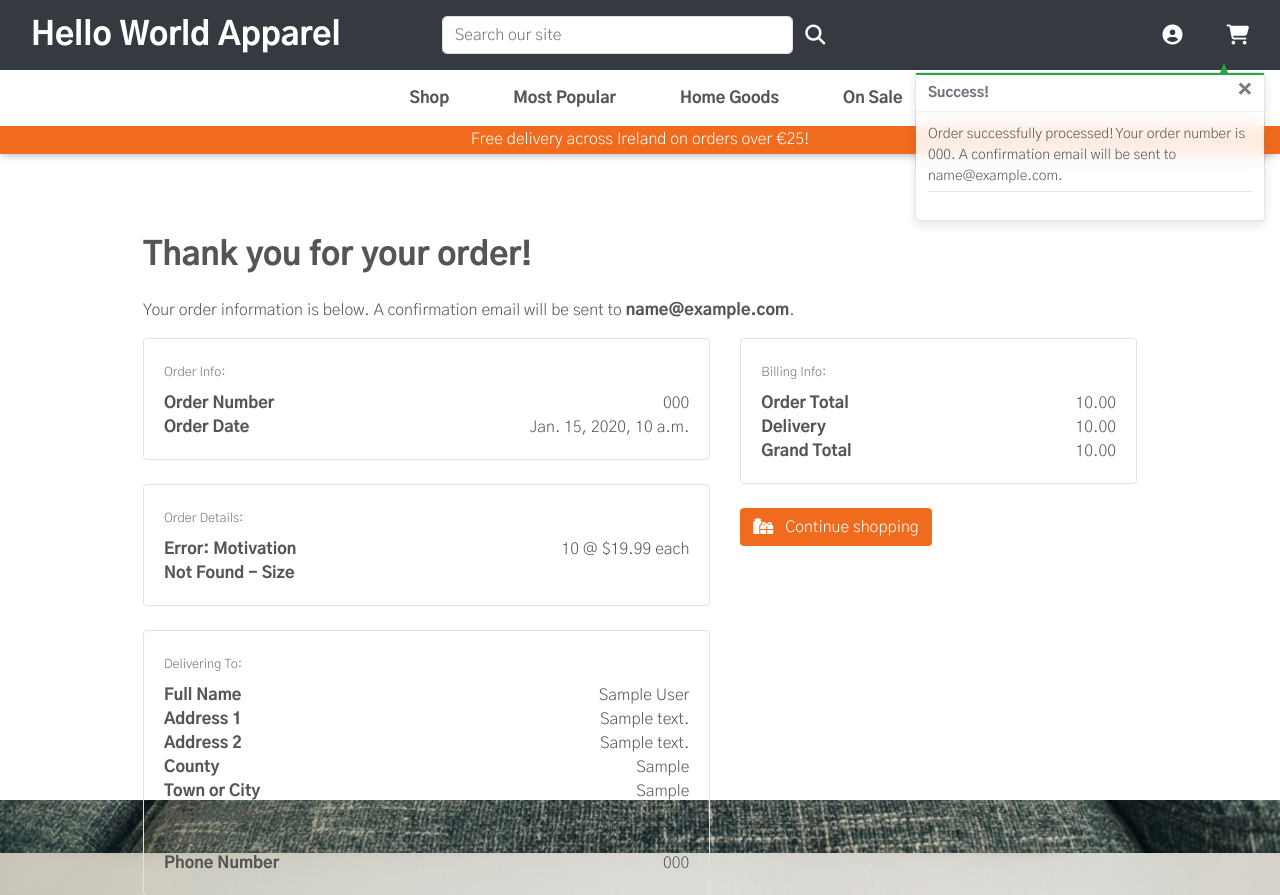
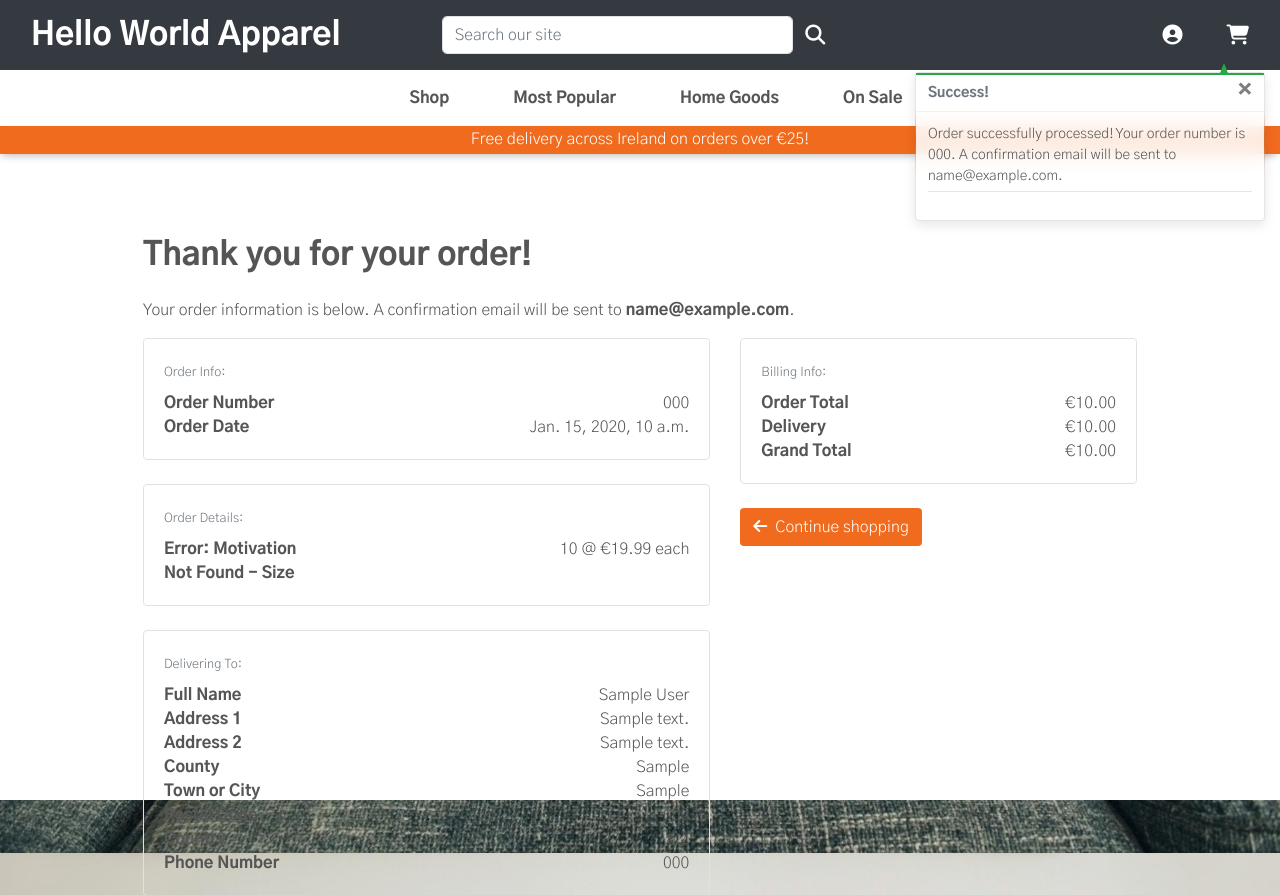
Before and after one commit to orlamadden/hello-world-apparel, a Django app: page /checkout/checkout_success/000/ in a window 1280 px wide. Shown: the top 895 px of the page. Run offline with Django 3.2, Linux system fonts and the light colour scheme; data comes from the database, SQL or seed files in the repository; tables that the repository leaves empty hold one stand-in row (values such as "Sample post"); some libraries are stand-ins or nearby versions.

Commit message:
add euro sign to cost of items

```diff
--- a/checkout/templates/checkout/checkout_success.html
+++ b/checkout/templates/checkout/checkout_success.html
@@ -68,7 +68,7 @@
 							</p>
 						</div>
 						<div class="col-12 col-md-8 text-md-right">
-							<p class="mb-0">{{ item.quantity }} @ ${{ item.product.price }} each</p>
+							<p class="mb-0">{{ item.quantity }} @ €{{ item.product.price }} each</p>
 						</div>
 					</div>
 					{% endfor %}
@@ -173,7 +173,7 @@
 						<p class="mb-0 text-black font-weight-bold">Order Total</p>
 					</div>
 					<div class="col-12 col-md-8 text-md-right">
-						<p class="mb-0">{{ order.order_total }}</p>
+						<p class="mb-0">€{{ order.order_total }}</p>
 					</div>
 				</div>
 				<!-- delivery cost of order -->
@@ -182,7 +182,7 @@
 						<p class="mb-0 text-black font-weight-bold">Delivery</p>
 					</div>
 					<div class="col-12 col-md-8 text-md-right">
-						<p class="mb-0">{{ order.delivery_cost }}</p>
+						<p class="mb-0">€{{ order.delivery_cost }}</p>
 					</div>
 				</div>
 				<!-- grand total of order -->
@@ -191,7 +191,7 @@
 						<p class="mb-0 text-black font-weight-bold">Grand Total</p>
 					</div>
 					<div class="col-12 col-md-8 text-md-right">
-						<p class="mb-0">{{ order.grand_total }}</p>
+						<p class="mb-0">€{{ order.grand_total }}</p>
 					</div>
 				</div>
 			</div>
@@ -205,11 +205,8 @@
 						<span class="text-uppercase">Back to Profile</span>
 					</a>
 					{% else %}
-					<a href="{% url 'products' %}?category=on_sale" class="btn orange-btn text-white rounded-4 my-2">
-						<span class="icon mr-2">
-                            <i class="fas fa-gifts"></i>
-                        </span>
-						<span>Continue shopping</span>
+					<a href="{% url 'products' %}" class="btn orange-btn text-white rounded-4 my-2">
+						<span><i class="fas fa-arrow-left mr-2"></i>Continue shopping</span>
 					</a>
 					{% endif %}
 				</div>
```
